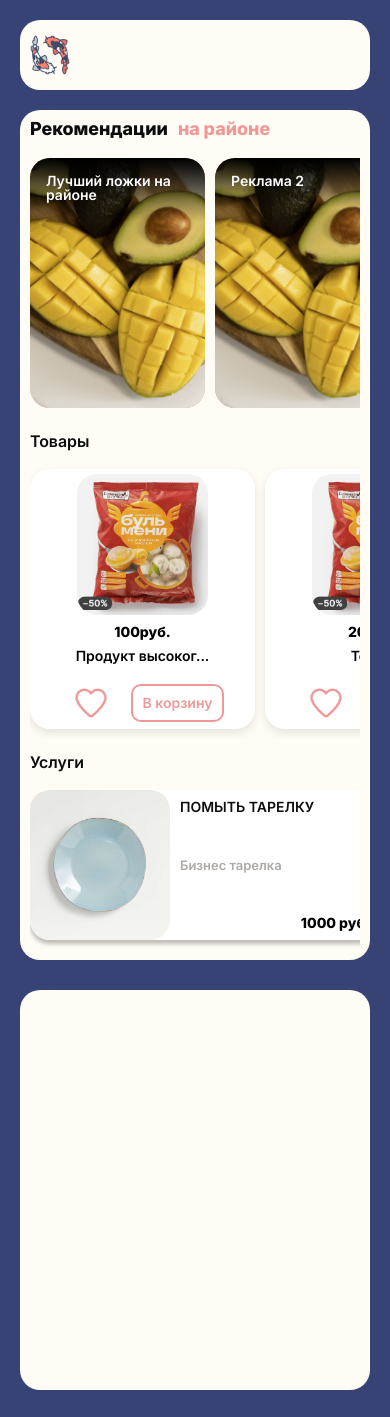
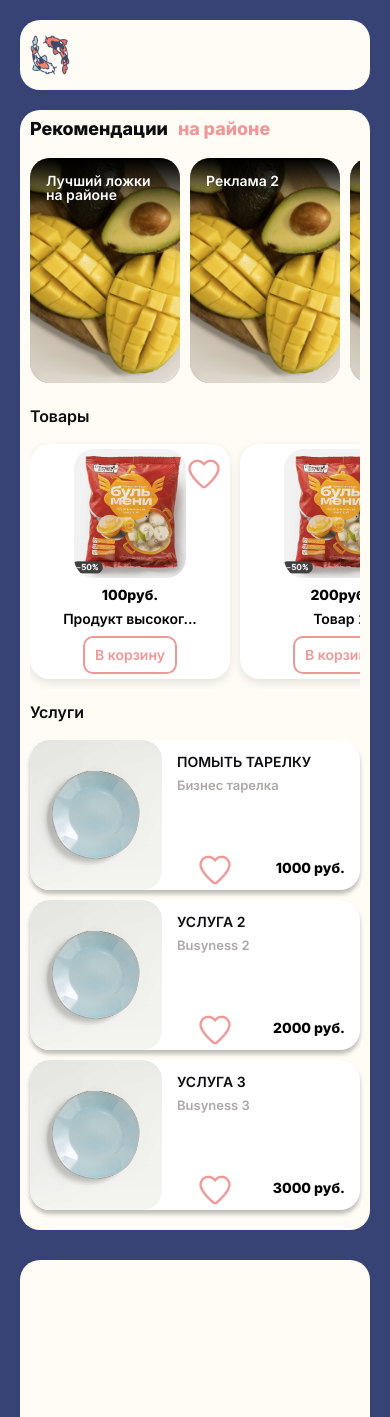
Before and after one commit to 13melisa13/arina-bs, a React app: page / in a window 390 px wide. Shown: the top 1417 px of the page. Built offline with nearby package versions, Linux system fonts and the light colour scheme.

Commit message:
fix: fix service on adaptive small size

```diff
--- a/src/components/cards/product/Product.tsx
+++ b/src/components/cards/product/Product.tsx
@@ -32,6 +32,16 @@ export default function Product({...cardProps}: ProductProps) {
     }
     return <div
         className={styles.card}>
+        <UIButton
+
+                    img={'heart'}
+                     paddingTop={0}
+                     paddingAside={0}
+                    backgroundColor={'transparent'}
+                    className={styles.favorite}
+                     onClick={() => {}}
+
+                    children={""} title={"Отложить"} />
         <Link to={`/products/${id}`} className={styles.link}>
 
             <img src={img || defaultImageUrl}
@@ -46,16 +56,6 @@ export default function Product({...cardProps}: ProductProps) {
 
         {!count || count === 0 ?
             <div className={styles.manage}>
-                <UIButton
-
-                    img={'heart'}
-                     paddingTop={0}
-                     paddingAside={0}
-                    backgroundColor={'transparent'}
-
-                     onClick={() => {}}
-
-                    children={""} title={"Отложить"} />
 
                 <UIButton children={'В корзину'}
                           {...buttonProps}
@@ -66,16 +66,7 @@ export default function Product({...cardProps}: ProductProps) {
                 />
             </div>
             : <div className={styles.manage}>
-                <UIButton
 
-                    img={'heart'}
-                     paddingTop={0}
-                     paddingAside={0}
-                    backgroundColor={'transparent'}
-
-                     onClick={() => {}}
-
-                    children={""} title={"Отложить"} />
                 <UIButton children={'+'}
 
                           {...buttonProps}
--- a/src/components/cards/product/product.module.scss
+++ b/src/components/cards/product/product.module.scss
@@ -7,6 +7,7 @@
     align-items: center;
     box-shadow: 0 4px 10px 0 #0000001A;
     justify-content: space-between;
+    position: relative;
     .manage{
         display: flex;
         justify-content: space-between;
@@ -26,6 +27,11 @@
     .price{
         text-align: center;
 
+    }
+    .favorite{
+        position: absolute;
+        top: 0;
+        right: -4px;
     }
 }
 @media screen and (min-width: 1440px){
--- a/src/components/cards/service/service.module.scss
+++ b/src/components/cards/service/service.module.scss
@@ -1,4 +1,6 @@
 .card{
+      box-sizing: border-box;
+
     --button-size: 30px;
     display: flex;
     position: relative;
@@ -18,7 +20,7 @@
         display: flex;
         flex-direction: column;
         align-self: stretch;
-        justify-content: space-between;
+
         justify-self: stretch;
         flex-grow: 2;
 
@@ -39,6 +41,9 @@
   }
   .price{
     align-self: flex-end;
+    justify-self: stretch;
+    flex-grow: 1;
+    align-content: end;
   }
   .busynessName{
     color: var(--input-text-color, grey);
@@ -53,7 +58,7 @@
         padding-right: var(--button-size);
       .text{
         gap: 10px;
-        padding: 10px;
+        padding: 30px;
       }
 
     }
@@ -76,7 +81,7 @@
 
        .text{
         gap: 10px;
-        padding: 10px;
+        padding: 25px;
        }
     }
     .title{
@@ -92,11 +97,12 @@
 @media screen and (max-width: 1024px){
      .card {
         height: var(--card-horizontal-height-m);
-        width: var(--card-horizontal-width-m);
+       width: 100%;
+        //width: var(--card-horizontal-width-m);
        padding-right: var(--button-size);
        .text{
         gap: 10px;
-        padding: 10px;
+        padding: 30px;
        }
     }
 
@@ -114,12 +120,12 @@
 @media screen and (max-width: 768px) {
     .card {
         height: var(--card-horizontal-height-s);
-        width: var(--card-horizontal-width-s);
+        //width: var(--card-horizontal-width-s);
 
-       padding-right: var(--button-size);
+       //padding-right: var(--button-size);
        .text{
         gap: 10px;
-        padding: 10px;
+        padding: 25px;
        }
     }
     .title{
@@ -136,12 +142,20 @@
 @media screen and (max-width: 425px) {
     .card {
         height: var(--card-horizontal-height-xs);
-        width: var(--card-horizontal-width-xs);
-       padding-right: var(--button-size);
+        width: 100%;
+        //width: var(--card-horizontal-width-xs);
+       padding-right:0;
        .text{
         gap: 10px;
-        padding: 10px;
+        padding: 15px;
        }
+      .button{
+    bottom: 5px;
+    left: 50%;
+        right: unset;
+    top: unset;
+
+  }
     }
     .title{
         font: var(--card-title-xs);
@@ -153,4 +167,5 @@
         font: var(--card-price-xs);
     }
 
+
 }
--- a/src/components/section/Section.tsx
+++ b/src/components/section/Section.tsx
@@ -11,17 +11,18 @@ type SectionProps = {
     tagTitle: keyof IntrinsicElements;
     afterTitle?: string;
     moreLink?: string;
+    flexDirection?: 'row' | 'column';
 }
-export default function Section({title, children, tagTitle="h2", afterTitle="", moreLink}: SectionProps) {
+export default function Section({title, children, tagTitle="h2", afterTitle="", moreLink, flexDirection="row"}: SectionProps) {
     return (
-        <section className={styles.section}>
+        <section className={clsx(styles.section)}>
             {React.createElement(tagTitle,
                 {className: clsx(styles.title, styles[tagTitle])},
                 title)}
             {afterTitle && <span className={styles.afterTitle}
 
             >{afterTitle}</span>}
-            <div className={styles.content}>
+            <div className={clsx(styles.content, styles[flexDirection])}>
 
                     {children}
 
--- a/src/components/section/section.module.scss
+++ b/src/components/section/section.module.scss
@@ -31,14 +31,15 @@
   }
   .content {
     grid-area: content;
-    //width: 100%;
     display: flex;
+    transition: all 0.5s ease-in-out;
 
+  }
+  .content.row{
     overflow-y: hidden;
     overflow-x: auto;
     scrollbar-width: thin;
     scrollbar-color: transparent transparent;
-    transition: all 0.5s ease-in-out;
     ::-webkit-scrollbar {
       width: 5px;
       opacity: 0;
@@ -50,13 +51,17 @@
     ::-webkit-scrollbar-track {
       background: transparent;
     }
-
-  }
-  .content:hover{
+  .content.row:hover{
       scrollbar-color: var(--soft-pink, rgba(240, 152, 152, 1)) transparent;
         ::-webkit-scrollbar {
           opacity: 1;
         }
+    }
+
+}
+
+    .content.column{
+        flex-direction: column;
     }
 }
 
--- a/src/pages/index/IndexPage.tsx
+++ b/src/pages/index/IndexPage.tsx
@@ -7,8 +7,7 @@ import adverts from "../../data/adverts";
 import products from "../../data/products";
 import Service from "../../components/cards/service/Service";
 import services from "../../data/services";
-import {Outlet} from "react-router-dom";
-
+// import styles from './index.module.scss'
 
 
 
@@ -44,7 +43,9 @@ export default function IndexPage() {
 
 
 			</Section>
-			<Section title={'Услуги'} tagTitle={'h2'} moreLink={'/services'}>
+			<Section title={'Услуги'} tagTitle={'h2'} moreLink={'/services'}
+					 flexDirection={'column'}
+			>
 				{services.map((service, index) => (
 					<Service title={service.title}
 							 busynessName={service.busynessName}
@@ -55,7 +56,6 @@ export default function IndexPage() {
 					/>
 				))}
 			</Section>
-			{/*<Outlet />*/}
 		</>
 	)
 }
--- a/src/styles/variables.scss
+++ b/src/styles/variables.scss
@@ -37,19 +37,19 @@
   --card-vertical-width-l: 225px;
   --card-vertical-width-m: 200px;
   --card-vertical-width-s: 175px;
-  --card-vertical-width-xs: 175px;
+  --card-vertical-width-xs: 150px;
 
   --card-vertical-height-xl: 325px;
   --card-vertical-height-l: 300px;
   --card-vertical-height-m: 275px;
   --card-vertical-height-s: 250px;
-  --card-vertical-height-xs: 250px;
+  --card-vertical-height-xs: 225px;
 
   --card-horizontal-width-xl: 500px;
   --card-horizontal-width-l: 450px;
   --card-horizontal-width-m: 400px;
-  --card-horizontal-width-s: 350px;
-  --card-horizontal-width-xs: 350px;
+  --card-horizontal-width-s: 320px;
+  --card-horizontal-width-xs: 230px;
 
   --card-horizontal-height-xl: 200px;
   --card-horizontal-height-l: 200px;
```
